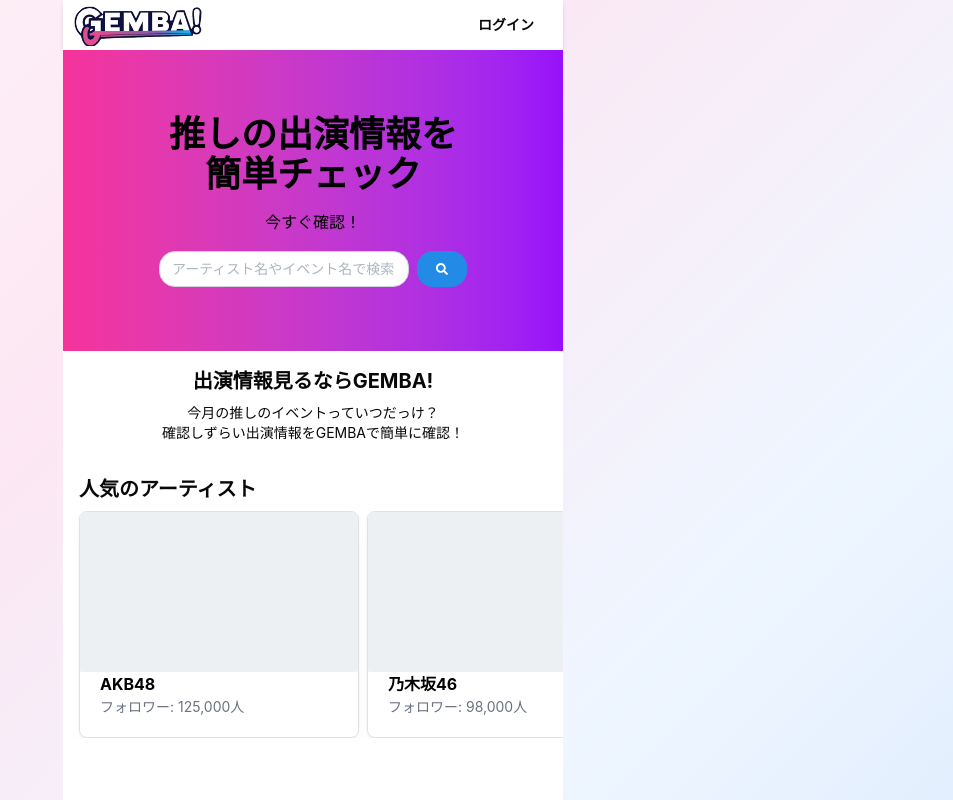
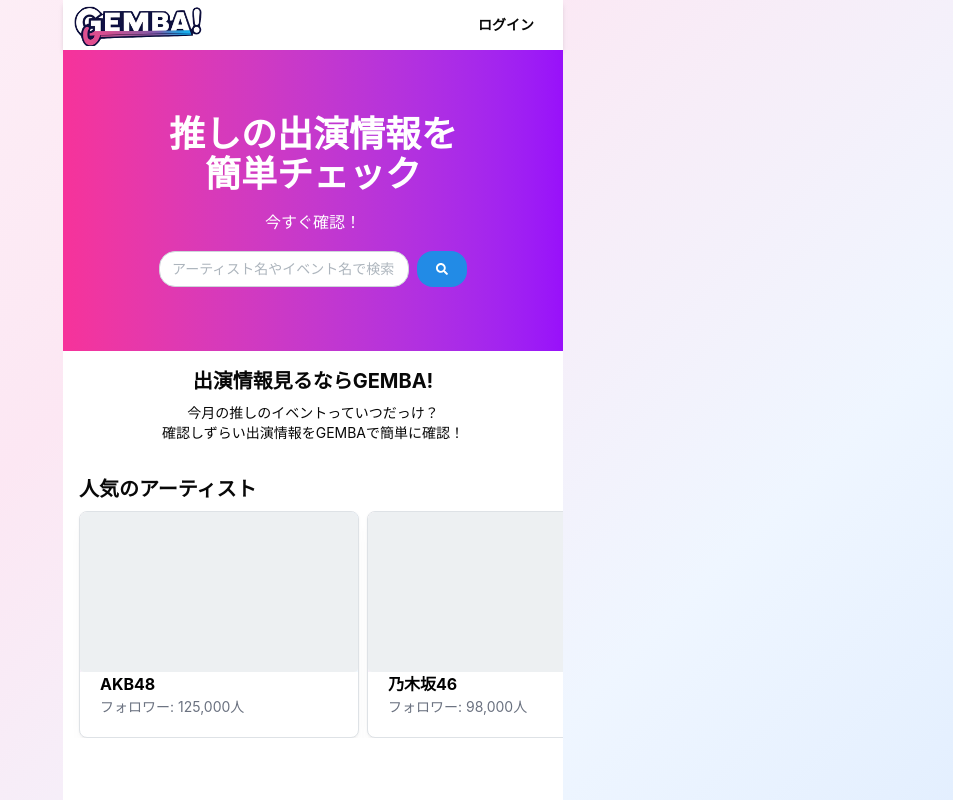
Before and after one commit to okamonster/sw-schedule, a Next.js app in the folder apps/web/: page / in a window 1280 px wide. Shown: the top 800 px of the page, without its empty margins (327-1280 px from the left). Built offline with nearby package versions, Linux system fonts and the light colour scheme.

Commit message:
feat: UnloginHeroSectionコンポーネントのテキストカラーを更新し、コードの整形を実施

```diff
--- a/apps/web/src/features/top/components/UnloginHeroSection.tsx
+++ b/apps/web/src/features/top/components/UnloginHeroSection.tsx
@@ -1,22 +1,18 @@
-import { Button, Input } from "@mantine/core";
-import { FaSearch } from "react-icons/fa";
+import { Button, Input } from '@mantine/core';
+import { FaSearch } from 'react-icons/fa';
 
 export const UnloginHeroSection = (): React.ReactNode => {
   return (
     <div className="bg-gradient-to-r mx-auto px-4 from-pink-500 to-purple-600 py-16 grid gap-4 text-center">
-			<h1 className="text-4xl font-bold">
+      <h1 className="text-4xl font-bold text-text-white">
         推しの出演情報を
         <br />
         簡単チェック
       </h1>
-			<p className="text-md">今すぐ確認！</p>
+      <p className="text-md text-text-white">今すぐ確認！</p>
 
       <div className="flex items-center justify-center gap-2 w-full">
-				<Input
-					radius="lg"
-					w="250px"
-					placeholder="アーティスト名やイベント名で検索"
-				/>
+        <Input radius="lg" w="250px" placeholder="アーティスト名やイベント名で検索" />
         <Button radius="lg" color="var(--color-background-dark)" w="50px">
           <FaSearch />
         </Button>
```
Lines whose indentation alone changed are shown as unchanged.
